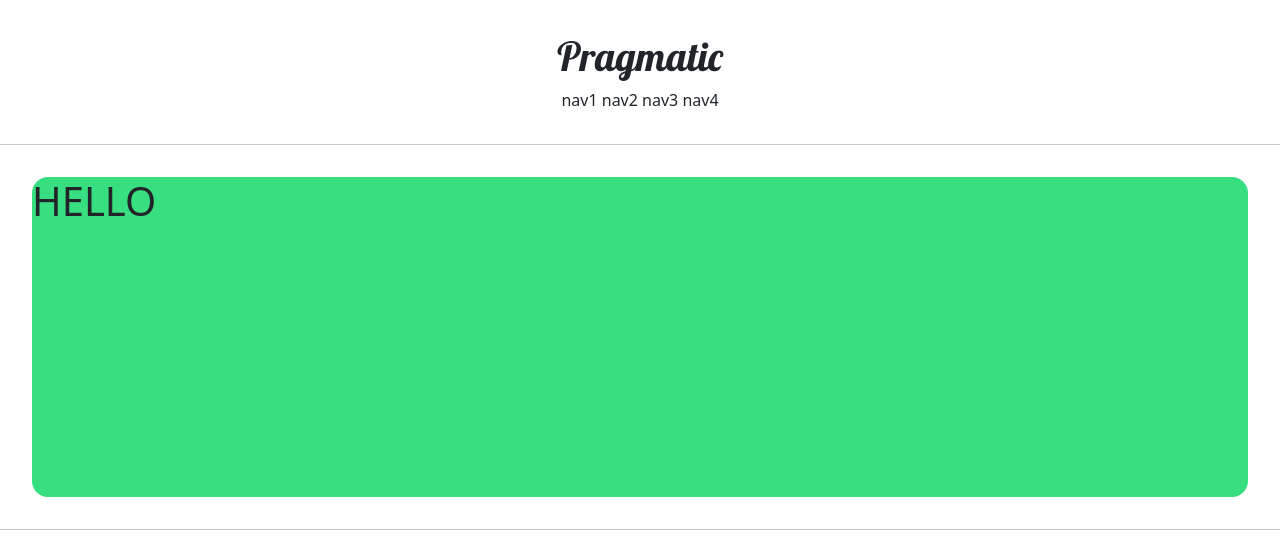
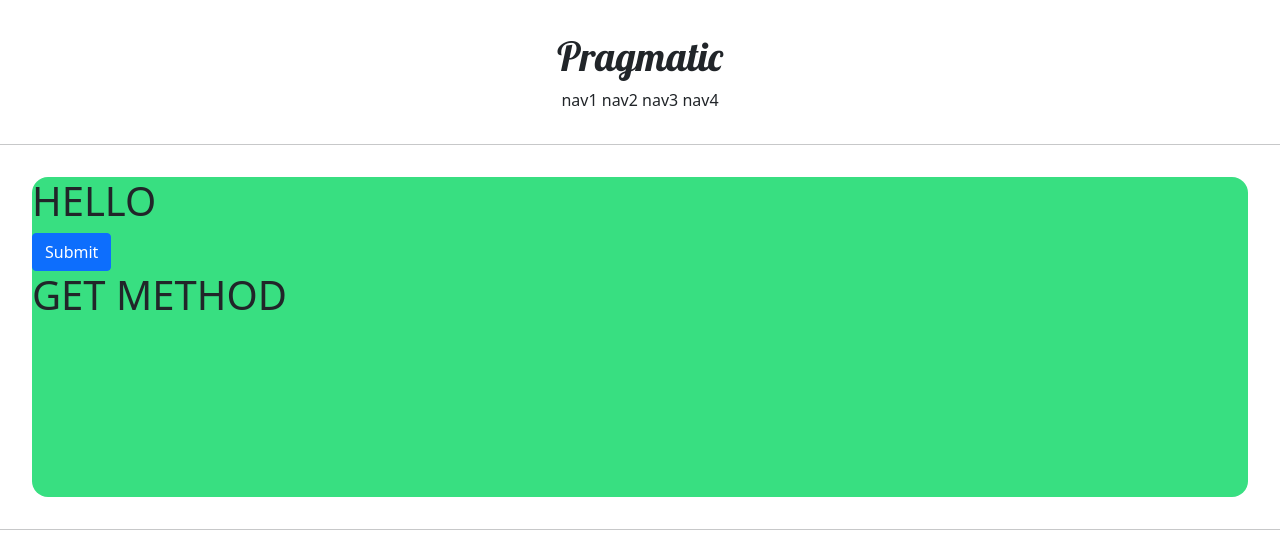
Before and after one commit to chaerim612/pragmatic, a Django app: page /account/hello_world/ in a window 1280 px wide. Shown: the top 559 px of the page. Run offline with Django 3.2, Linux system fonts and the light colour scheme.

Commit message:
220215 create form

```diff
--- a/accountapp/templates/accountapp/hello_world.html
+++ b/accountapp/templates/accountapp/hello_world.html
@@ -3,5 +3,12 @@
 {% block content %}
     <div style="height:20rem; background: #38df81; border-radius: 1rem; margin: 2rem;">
         <h1>HELLO</h1>
+
+        <form action="/account/hello_world/" method="post">
+            {% csrf_token %}
+            <input type="submit" class="btn btn-primary">
+        </form>
+
+        <h1>{{ text }}</h1>
     </div>
 {% endblock %}
--- a/accountapp/views.py
+++ b/accountapp/views.py
@@ -5,4 +5,7 @@ from django.shortcuts import render
 
 
 def hello_world(request):
-    return render(request, 'accountapp/hello_world.html')
+    if request.method == 'POST':
+        return render(request, 'accountapp/hello_world.html', context={'text': 'POST METHOD'})
+    else:
+        return render(request, 'accountapp/hello_world.html', context={'text': 'GET METHOD'})
```
